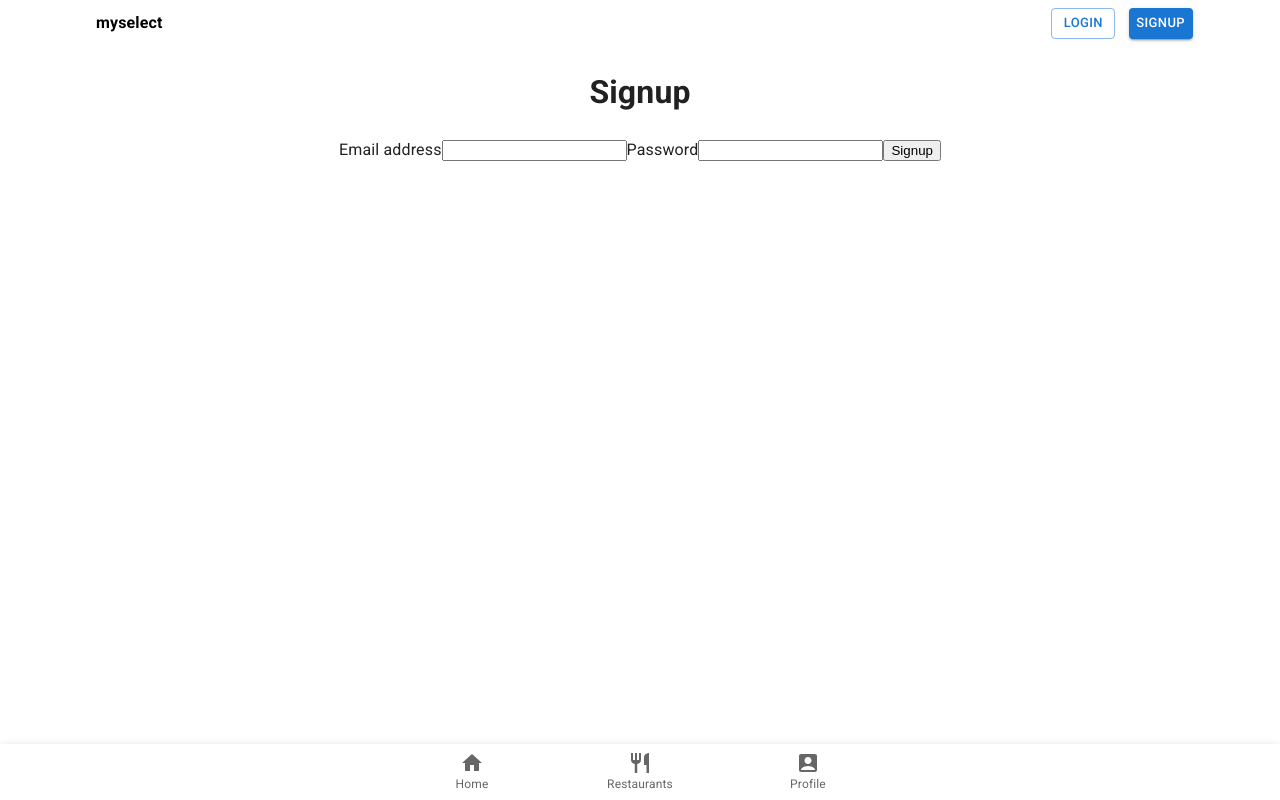
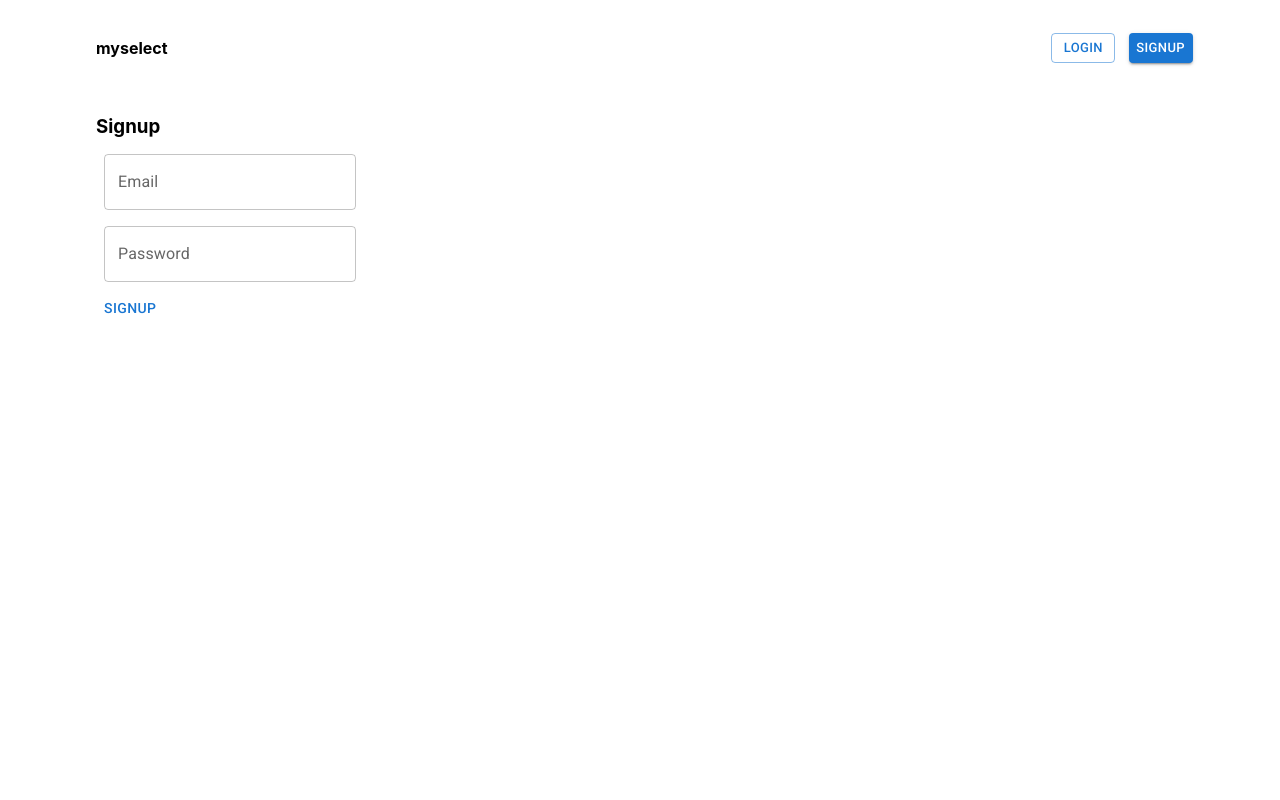
Before and after one commit to Mamounlazrak/myselect, a React (Create React App) app in the folder myselect-client/: page /signup in a window 1280 px wide. Built offline with nearby package versions, Linux system fonts and the light colour scheme.

Commit message:
added styling

```diff
--- a/myselect-client/src/App.js
+++ b/myselect-client/src/App.js
@@ -28,7 +28,7 @@ function App() {
         <Route path="/myrestaurants" element={<IsPrivate> <MyRestaurantsListPage /> </IsPrivate>} />
         <Route path="/restaurants/:restaurantId" element={<RestaurantDetailsPage />}></Route>
         <Route path="/edit/:restaurantId" element={<RestaurantEditPage />}></Route>
-        <Route path="/profile" element={<ProfilePage />}></Route>
+        <Route path="/profile" element={<IsPrivate><ProfilePage /></IsPrivate>}></Route>
         <Route path="/restaurantsmui" element={<RestaurantsListPageMui />}></Route>
         <Route path="/addrestaurant" element={<RestaurantsCreatePage />}/>
       </Routes>
--- a/myselect-client/src/Components/NavBarMUI/NavBarMUI.jsx
+++ b/myselect-client/src/Components/NavBarMUI/NavBarMUI.jsx
@@ -1,4 +1,4 @@
-import React, {useState} from 'react'
+import React, { useState, useEffect, useContext } from 'react';
 import { BottomNavigation } from '@mui/material'
 import { BottomNavigationAction } from '@mui/material';
 import HomeIcon from '@mui/icons-material/Home';
@@ -8,12 +8,17 @@ import { Link } from 'react-router-dom';
 import Box from '@mui/material/Box';
 import CssBaseline from '@mui/material/CssBaseline';
 import Paper from '@mui/material/Paper';
+import { AuthContext } from '../../context/auth.context';
+
 
 
 function NavBarMUI() {
+  const { loggedIn, user, logoutUser } = useContext(AuthContext);
     const [value, setValue] = useState('');
 
   return (
+    <>
+    {loggedIn &&
       <Box sx={{pb : 7}}>
         <CssBaseline />
         <Paper sx={{ position: 'fixed', bottom: 0, left: 0, right: 0 }} elevation={3}>
@@ -30,7 +35,10 @@ function NavBarMUI() {
           </BottomNavigation>
         </Paper>
       </Box>
+    }
+  </>
   )
 }
 
+
 export default NavBarMUI
--- a/myselect-client/src/Components/Navbar/Navbar.jsx
+++ b/myselect-client/src/Components/Navbar/Navbar.jsx
@@ -18,7 +18,8 @@ function Navbar() {
       paddingLeft: 12,
       paddingRight: 12,
       paddingTop: 1,
-      paddingBottom: 1
+      paddingBottom: 1,
+      height: '10vh'
     }}>
 
       <Box component={Link} to="/" sx = {{textDecoration: 'none', color:'black', fontWeight: 'bold'}}>
--- a/myselect-client/src/Pages/HomePage/HomePage.jsx
+++ b/myselect-client/src/Pages/HomePage/HomePage.jsx
@@ -1,6 +1,11 @@
-import React from 'react'
+import React, { useState, useEffect, useContext } from 'react';
 import { Box } from '@mui/system';
 import RestaurantCard from '../../Components/RestaurantCard/RestaurantCard';
+import Button from '@mui/material/Button';
+import { Link } from 'react-router-dom';
+import { AuthContext } from '../../context/auth.context';
+
+
 
 
 
@@ -13,20 +18,36 @@ function HomePage() {
         description: 'Super chilled place. Good food & music.',
         imageURL: 'https://res.cloudinary.com/tf-lab/image/upload/w_600,h_337,c_fill,g_auto:subject,q_auto,f_auto/restaurant/49ba9d0f-ca50-4618-910a-e02c8d5cad5d/f67e03d6-ed3c-4af1-b87e-ca3701cabdc2.jpg'
     }
+    const { loggedIn, user, logoutUser } = useContext(AuthContext);
+
 
   return (
+      <>
         <Box sx = {{
-        // display: 'flex',
-        // flexDirection: 'column',
-        // alignItems: 'flex-start',
+            display: 'flex',
+            flexDirection: 'column',
             paddingLeft: 12,
             paddingRight: 12
         }}>
+        {!loggedIn &&
+                <Box sx = {{
+                    display: 'flex',
+                    flexDirection: 'column',
+                    height: '90vh',
+                    paddingTop: '4vh'
+                }}>
+                    <Box component = "h3" sx = {{}}>Find sustainable restaurants and brands in Lisbon</Box>
+                    <Box>
+                        <Button size ="small" variant="contained" component={Link} to="/signup">Get started</Button>
+                    </Box>
+                </Box>
+        }
             <Box component = "h3" sx = {{textAlign: 'left'}}>Restaurant of the week</Box>
+            <Box>
                 <RestaurantCard restaurant={restaurantOfTheWeek}></RestaurantCard>
-
-
             </Box>
+        </Box>
+    </>
   )
 }
 
--- a/myselect-client/src/Pages/LoginPage/LoginPage.jsx
+++ b/myselect-client/src/Pages/LoginPage/LoginPage.jsx
@@ -2,6 +2,9 @@ import React, { useState, useContext } from 'react';
 import { Link, useNavigate } from 'react-router-dom';
 import axios from 'axios';
 import { AuthContext } from '../../context/auth.context';
+import Box from '@mui/material/Box';
+import TextField from '@mui/material/TextField';
+import Button from '@mui/material/Button';
 
 function LoginPage() {
   const [email, setEmail] = useState('');
@@ -30,9 +33,17 @@ function LoginPage() {
       .catch((err) => console.log(err));
   };
   return (
-    <div>
-      <h1>Login</h1>
-      <form onSubmit={handleSubmit}>
+    <Box sx = {{
+      display:'flex',
+      flexDirection: 'column',
+      alignItems: 'flex-start',
+      paddingLeft: 12,
+      paddingRight: 12
+      }}>
+        <Box component="h3" sx = {{marginBottom: 1}}>
+            Login
+        </Box>
+      {/* <form onSubmit={handleSubmit}>
         <label htmlFor="email">Email address</label>
         <input type="text" name="email" value={email} onChange={handleEmail} />
 
@@ -40,8 +51,47 @@ function LoginPage() {
         <input type="password" name="password" value={password} onChange={handlePassword} />
 
         <button type="submit"> Login</button>
-      </form>
-    </div>
+      </form> */}
+
+
+      <Box
+            component="form"
+            onSubmit={handleSubmit}
+            sx={{
+                '& .MuiTextField-root': { m: 1, width: '25ch' },
+
+            }}
+            noValidate
+            autoComplete="off">
+            <div>
+            <TextField
+            label="Email"
+            type="text"
+            name='email'
+            value={email}
+            onChange={handleEmail}
+            //   autoComplete="current-password"
+            />
+            </div>
+            <div>
+            <TextField
+            label="Password"
+            type="password"
+            name='password'
+            value={password}
+            onChange={handlePassword}
+            //   autoComplete="current-password"
+            />
+            </div>
+          <Box sx = {{
+            display: 'flex',
+            justifyContent: 'flex-start'
+          }}>
+            <Button type='submit'>Login</Button>
+          </Box>
+        </Box>
+
+    </Box>
   );
 }
 
--- a/myselect-client/src/Pages/ProfilePage/ProfilePage.jsx
+++ b/myselect-client/src/Pages/ProfilePage/ProfilePage.jsx
@@ -43,7 +43,9 @@ function ProfilePage() {
             />
             </div>
         </Box>
-        <Button onClick={logoutUser}>Logout</Button>
+        <Box>
+            <Button onClick={logoutUser}>Logout</Button>
+        </Box>
 
       </Box>
 
--- a/myselect-client/src/Pages/SignupPage/SignupPage.jsx
+++ b/myselect-client/src/Pages/SignupPage/SignupPage.jsx
@@ -2,6 +2,9 @@ import React, { useState, useContext } from 'react';
 import { Link, useNavigate } from 'react-router-dom';
 import axios from 'axios';
 import { AuthContext } from '../../context/auth.context';
+import Box from '@mui/material/Box';
+import TextField from '@mui/material/TextField';
+import Button from '@mui/material/Button';
 
 
 function SignupPage() {
@@ -30,9 +33,17 @@ function SignupPage() {
       .catch((err) => console.log(err));
   };
   return (
-    <div>
-      <h1>Signup</h1>
-      <form onSubmit={handleSubmit}>
+    <Box sx = {{
+      display:'flex',
+      flexDirection: 'column',
+      alignItems: 'flex-start',
+      paddingLeft: 12,
+      paddingRight: 12
+      }}>
+        <Box component="h3" sx = {{marginBottom: 1}}>
+            Signup
+        </Box>
+        {/* <form onSubmit={handleSubmit}>
           <label htmlFor="email">Email address</label>
           <input type="text" name="email" value={email} onChange={handleEmail} />
 
@@ -40,8 +51,45 @@ function SignupPage() {
           <input type="password" name="password" value={password} onChange={handlePassword} />
 
           <button type="submit"> Signup</button>
-      </form>
+        </form> */}
+
+        <Box
+            component="form"
+            onSubmit={handleSubmit}
+            sx={{
+                '& .MuiTextField-root': { m: 1, width: '25ch' },
+
+            }}
+            noValidate
+            autoComplete="off">
+            <div>
+            <TextField
+            label="Email"
+            type="text"
+            name='email'
+            value={email}
+            onChange={handleEmail}
+            //   autoComplete="current-password"
+            />
             </div>
+            <div>
+            <TextField
+            label="Password"
+            type="password"
+            name='password'
+            value={password}
+            onChange={handlePassword}
+            //   autoComplete="current-password"
+            />
+            </div>
+          <Box sx = {{
+            display: 'flex',
+            justifyContent: 'flex-start'
+          }}>
+            <Button type='submit'>Signup</Button>
+          </Box>
+        </Box>
+    </Box>
   );
 }
 
```
Lines whose indentation alone changed are shown as unchanged.
